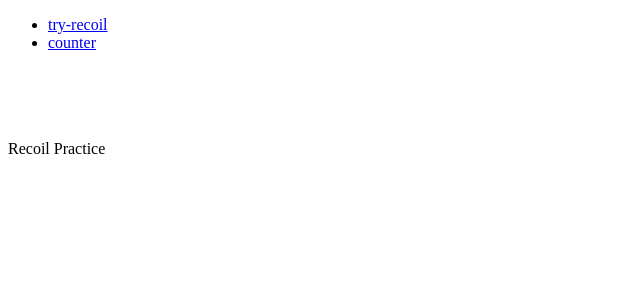
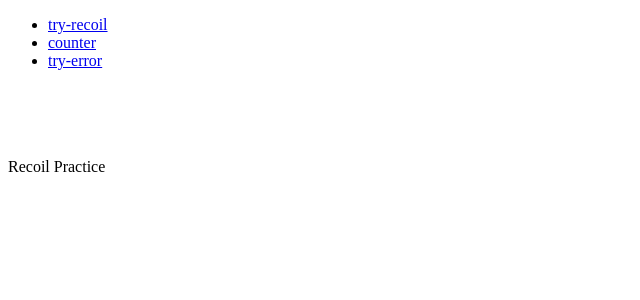
Before and after one commit to pochon-tech-pro/recoil-try, a React (Create React App) app: page / in a window 1280 px wide. Shown: the top 300 px of the page, without its empty margins (0-640 px from the left). Built offline with nearby package versions, Linux system fonts and the light colour scheme.

Commit message:
refactor: Link追加

```diff
--- a/src/App.tsx
+++ b/src/App.tsx
@@ -11,15 +11,14 @@ const App: VFC = () => {
             <ul>
                 <li><Link to={"try-recoil"}>try-recoil</Link></li>
                 <li><Link to={"counter"}>counter</Link></li>
+                <li><Link to={"try-error"}>try-error</Link></li>
             </ul>
             <br/><br/><br/><br/>
             <Routes>
                 <Route path={"/"} element={<>Recoil Practice</>}/>
                 <Route path={"/try-recoil"} element={<TryRecoilAtomAndSelector/>}/>
                 <Route path={"/counter"} element={<Counter/>}/>
-                <Route path={"/try-error"} element={
-                    <TryErrorBoundary><TryErrorBoundaryInvalidSample/></TryErrorBoundary>
-                }/>
+                <Route path={"/try-error"} element={<TryErrorBoundary><TryErrorBoundaryInvalidSample/></TryErrorBoundary>}/>
             </Routes>
         </>
     )
```
